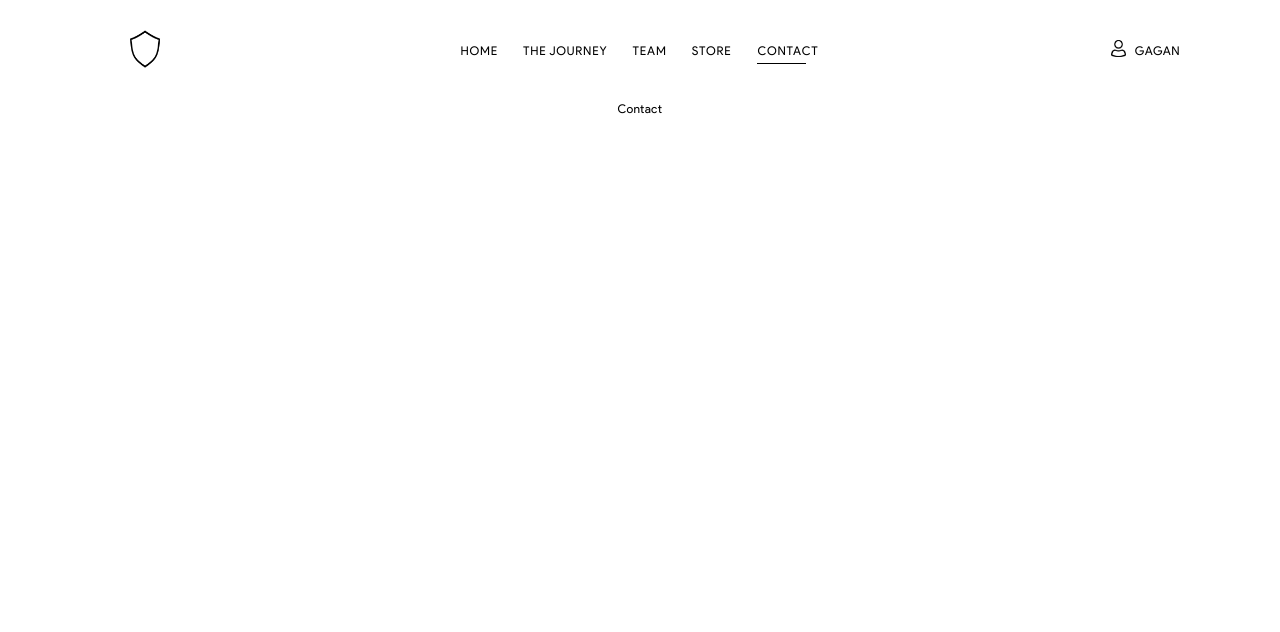
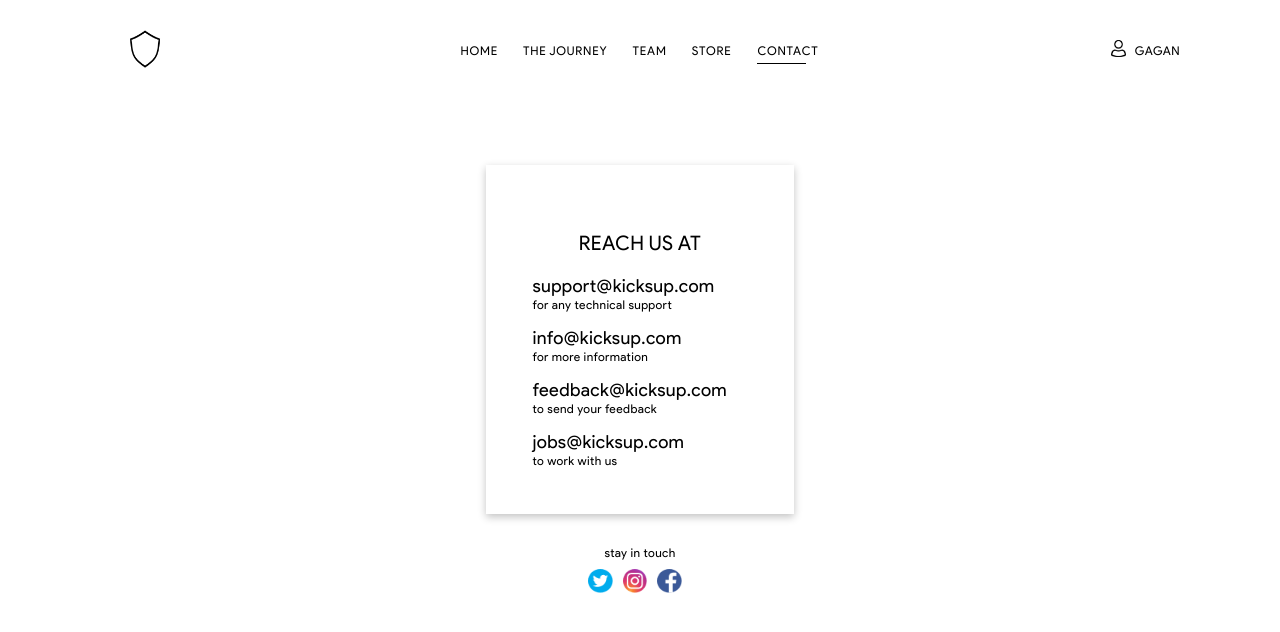
Before and after one commit to jigyasudhingra/Ringover-task, a React (Create React App) app: page /contact in a window 1280 px wide. Shown: the top 632 px of the page. Built offline with nearby package versions, Linux system fonts and the light colour scheme.

Commit message:
Contact page created

```diff
--- a/src/Components/Screen/Contact/index.tsx
+++ b/src/Components/Screen/Contact/index.tsx
@@ -1,7 +1,119 @@
 import React from 'react'
+import INSTA_ICON from '../../../Assets/insta.png'
+import TWITTER_ICON from '../../../Assets/twitter.png'
+import FACEBOOK_ICON from '../../../Assets/facebook.png'
 
 const Contact = () => {
-  return <div>Contact</div>
+  return (
+    <div
+      style={{
+        padding: '5% 38%',
+      }}
+    >
+      <div
+        style={{
+          boxShadow: `rgba(0, 0, 0, 0.24) 0px 3px 8px`,
+          padding: '15% 15%',
+        }}
+      >
+        <p
+          style={{
+            fontSize: 20,
+          }}
+        >
+          REACH US AT
+        </p>
+        {/* <br /> */}
+        <div
+          style={{
+            textAlign: 'left',
+            textAlignLast: 'left',
+          }}
+        >
+          <div
+            style={{
+              fontSize: 18,
+            }}
+          >
+            support@kicksup.com
+          </div>
+          <div>for any technical support</div>
+          <br />
+          <div
+            style={{
+              fontSize: 18,
+            }}
+          >
+            info@kicksup.com
+          </div>
+          <div>for more information</div>
+          <br />
+          <div
+            style={{
+              fontSize: 18,
+            }}
+          >
+            feedback@kicksup.com
+          </div>
+          <div>to send your feedback</div>
+          <br />
+          <div
+            style={{
+              fontSize: 18,
+            }}
+          >
+            jobs@kicksup.com
+          </div>
+          <div>to work with us</div>
+        </div>
+      </div>
+      <div
+        style={{
+          paddingTop: '10%',
+        }}
+      >
+        stay in touch
+        <div
+          style={{
+            display: 'flex',
+            flexDirection: 'row',
+            width: '100%',
+            justifyContent: 'center',
+            marginTop: '3%',
+          }}
+        >
+          {SOCIALS.map((i, ind) => {
+            return (
+              <img
+                src={i.src}
+                key={i.name}
+                style={{
+                  width: '8%',
+                  marginRight: ind === SOCIALS.length ? 0 : 10,
+                }}
+                alt={i.name}
+              />
+            )
+          })}
+        </div>
+      </div>
+    </div>
+  )
 }
 
+const SOCIALS = [
+  {
+    name: 'Twitter',
+    src: TWITTER_ICON,
+  },
+  {
+    name: 'Instagram',
+    src: INSTA_ICON,
+  },
+  {
+    name: 'Facebook',
+    src: FACEBOOK_ICON,
+  },
+]
+
 export default Contact
```
